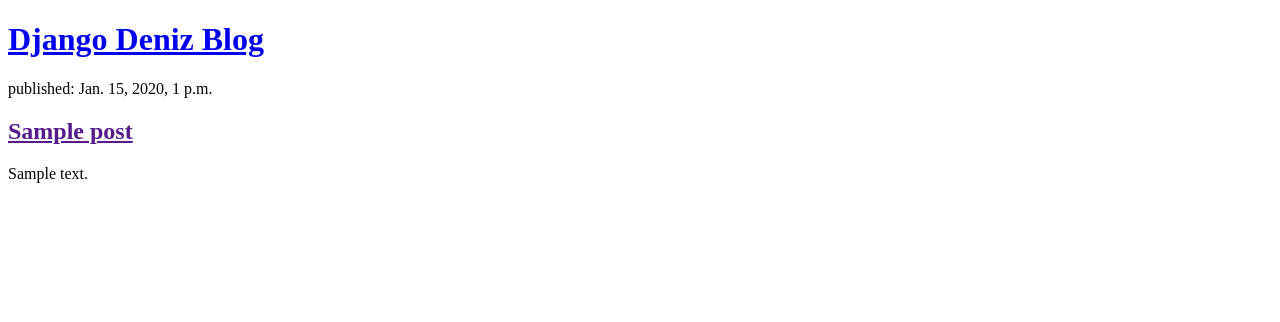
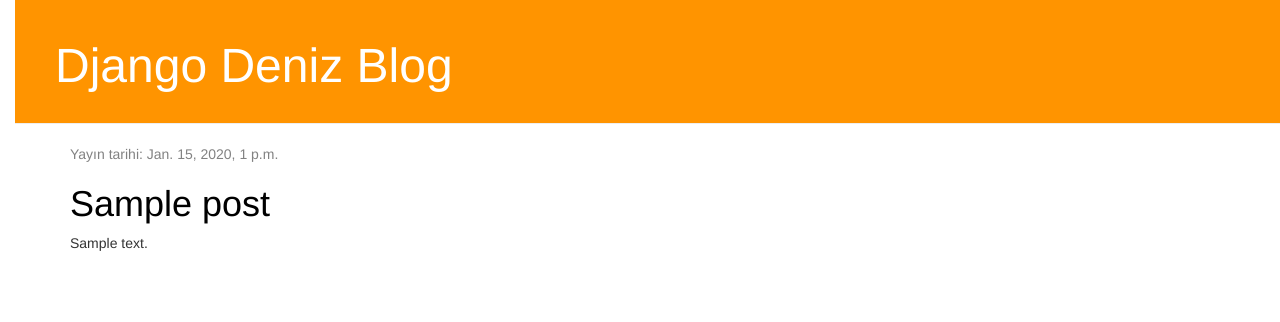
Before and after one commit to denizgelir/my-first-blog, a Django app: template blog/templates/blog/post_list.html in a window 1280 px wide. Shown: the top 322 px of the page. Run offline with Django 3.2, Linux system fonts and the light colour scheme; the template is opened without the code that fills it: values that come from a table or form of the project are taken from there, others are empty; tables that the repository leaves empty hold one stand-in row (values such as "Sample post"); some libraries are stand-ins or nearby versions.

Commit message:
Site için CSS ve ayrıntılı blog gönderisi için görünüm ve şablon eklendi.

```diff
--- /dev/null
+++ b/blog/static/css/blog.css
@@ -0,0 +1,54 @@
+h1 a {
+	color: #BE321E ;
+}
+
+body {
+   padding-left: 15px;
+}
+
+.page-header {
+    background-color: #ff9400;
+    margin-top: 0;
+    padding: 20px 20px 20px 40px;
+}
+
+.page-header h1, .page-header h1 a, .page-header h1 a:visited, .page-header h1 a:active {
+    color: #ffffff;
+    font-size: 36pt;
+    text-decoration: none;
+}
+
+.content {
+    margin-left: 40px;
+}
+
+/*h1, h2, h3, h4 {
+    font-family: 'Lobster', cursive;
+}*/
+
+.date {
+    color: #828282;
+}
+
+.save {
+    float: right;
+}
+
+.post-form textarea, .post-form input {
+    width: 100%;
+}
+
+.top-menu, .top-menu:hover, .top-menu:visited {
+    color: #ffffff;
+    float: right;
+    font-size: 26pt;
+    margin-right: 20px;
+}
+
+.post {
+    margin-bottom: 70px;
+}
+
+.post h1 a, .post h1 a:visited {
+    color: #000000;
+}
--- /dev/null
+++ b/blog/templates/blog/base.html
@@ -0,0 +1,27 @@
+{% load static %}
+
+<!DOCTYPE html>
+<html>
+
+    <head>
+        <title>Django Deniz Blog</title>
+        <link rel="stylesheet" href="//maxcdn.bootstrapcdn.com/bootstrap/3.2.0/css/bootstrap.min.css">
+        <link rel="stylesheet" href="//maxcdn.bootstrapcdn.com/bootstrap/3.2.0/css/bootstrap-theme.min.css">
+        <link rel="stylesheet" href="{% static 'css/blog.css' %}">
+    </head>
+
+    <body>
+    <div class="page-header">
+        <h1><a href="/">Django Deniz Blog</a></h1>
+    </div>
+    <div class="content container">
+        <div class="row">
+            <div class="col-md-8">
+            {% block content %}
+            {% endblock %}
+            </div>
+        </div>
+    </div>
+</body>
+
+</html>
--- a/blog/templates/blog/post_list.html
+++ b/blog/templates/blog/post_list.html
@@ -1,22 +1,13 @@
-<!DOCTYPE html>
-<html>
-    <head>
-        <title>Django Deniz Blog</title>
-    </head>
-    <body>
-        <div>
-            <h1><a href="/">Django Deniz Blog</a></h1>
-        </div>
 
-        {% for post in posts %}
-
-        <div>
-            <p> published: {{post.published_date}}</p>
-            <h2><a href="">{{post.title}}</a></h2>
-            <p>{{post.text|linebreaksbr}} </p>
-        </div>
-
-        {% endfor %}
-
-    </body>
-</html>
+{% extends 'blog/base.html' %}
+      {% block content %}
+            {% for post in posts %}
+                <div class="post">
+                    <div class="date">
+                        <p>Yayın tarihi: {{ post.published_date }}</p>
+                    </div>
+                    <h1><a href="{% url 'post_detail' pk=post.pk %}">{{ post.title }}</a></h1>
+                    <p>{{ post.text|linebreaksbr }}</p>
+                </div>
+            {% endfor %}
+       {% endblock %}
--- a/blog/urls.py
+++ b/blog/urls.py
@@ -3,4 +3,5 @@ from . import views
 
 urlpatterns = [
     path('', views.post_list, name='post_list'),
+    path('post/<int:pk>/', views.post_detail, name='post_detail'),
 ]
--- a/blog/views.py
+++ b/blog/views.py
@@ -1,7 +1,12 @@
 from django.shortcuts import render
 from django.utils import timezone
 from .models import Post
+from django.shortcuts import render, get_object_or_404
 # Create your views here.
 def post_list(request) :
     posts = Post.objects.filter(published_date__lte=timezone.now()).order_by('published_date')
     return render(request, 'blog/post_list.html', {'posts': posts})
+
+def post_detail(request,pk) :
+	post = get_object_or_404(Post,pk=pk)
+	return render(request,'blog/post_detail.html',{'post':post})
```
Also changed, not shown: blog/templates/blog/post_detail.html (added, +13 -0 lines).
